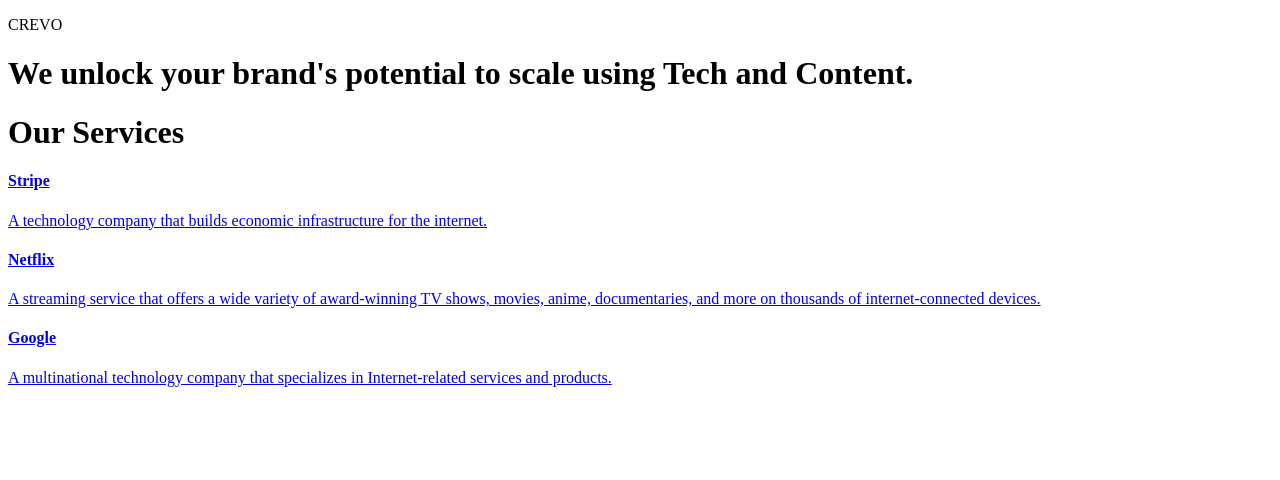
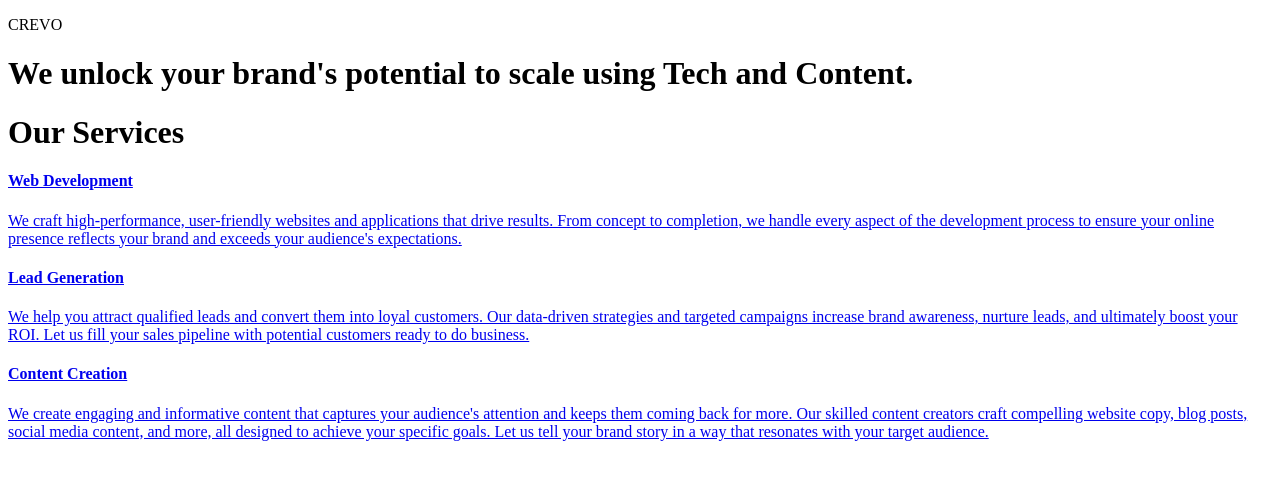
Before and after one commit to dev31sanghvi/Crevo-new-, a Next.js app in the folder frontend/: page /home in a window 1280 px wide. Shown: the top 480 px of the page. Built offline with nearby package versions, Linux system fonts and the light colour scheme.

Commit message:
additional commit

```diff
--- a/frontend/components/services.tsx
+++ b/frontend/components/services.tsx
@@ -9,21 +9,21 @@
 }
 export const projects = [
   {
-    title: "Stripe",
+    title: "Web Development",
     description:
-      "A technology company that builds economic infrastructure for the internet.",
+    "We craft high-performance, user-friendly websites and applications that drive results. From concept to completion, we handle every aspect of the development process to ensure your online presence reflects your brand and exceeds your audience's expectations.",
     link: "https://stripe.com",
   },
   {
-    title: "Netflix",
+    title: "Lead Generation",
     description:
-      "A streaming service that offers a wide variety of award-winning TV shows, movies, anime, documentaries, and more on thousands of internet-connected devices.",
+    "We help you attract qualified leads and convert them into loyal customers. Our data-driven strategies and targeted campaigns increase brand awareness, nurture leads, and ultimately boost your ROI. Let us fill your sales pipeline with potential customers ready to do business.",
     link: "https://netflix.com",
   },
   {
-    title: "Google",
+    title: "Content Creation",
     description:
-      "A multinational technology company that specializes in Internet-related services and products.",
+    "We create engaging and informative content that captures your audience's attention and keeps them coming back for more. Our skilled content creators craft compelling website copy, blog posts, social media content, and more, all designed to achieve your specific goals. Let us tell your brand story in a way that resonates with your target audience.",
     link: "https://google.com",
   },
 
--- a/frontend/pages/home.tsx
+++ b/frontend/pages/home.tsx
@@ -7,7 +7,7 @@
 
         <GridBackgroundDemo />
         <HeroHighlightDemo />
-        <h1 className="mb-4 text-3xl font-extrabold  text-transparent bg-clip-text bg-gradient-to-r to-emerald-600 from-sky-400 md:text-5xl lg:text-6xl">Our Services</h1>
+        <h1 className="mb-4 text-3xl font-extrabold  text-transparent bg-clip-text bg-gradient-to-b from-neutral-200 to-neutral-500 md:text-5xl lg:text-6xl">Our Services</h1>
         <CardHoverEffectDemo />
         </>
     )
```
